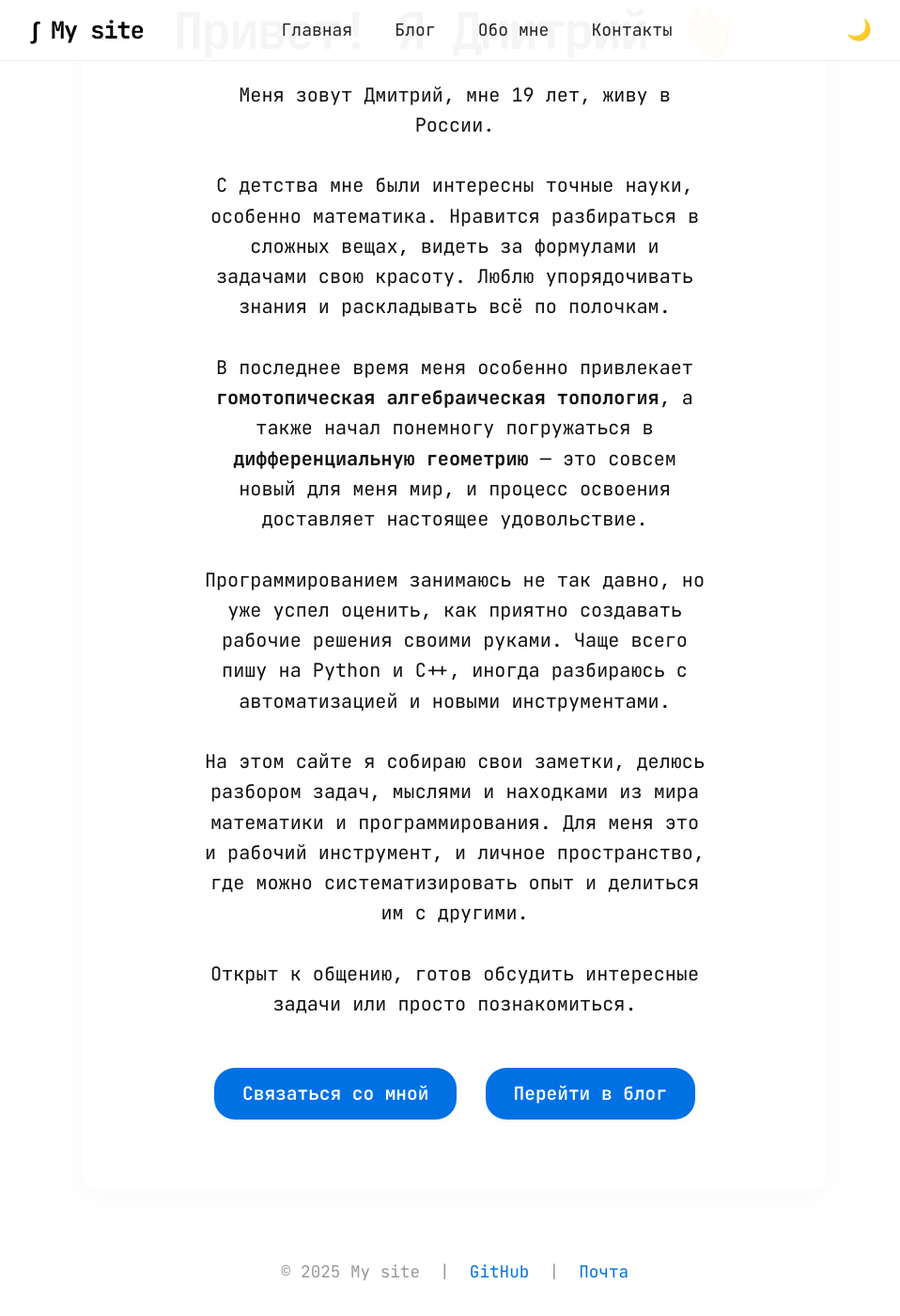
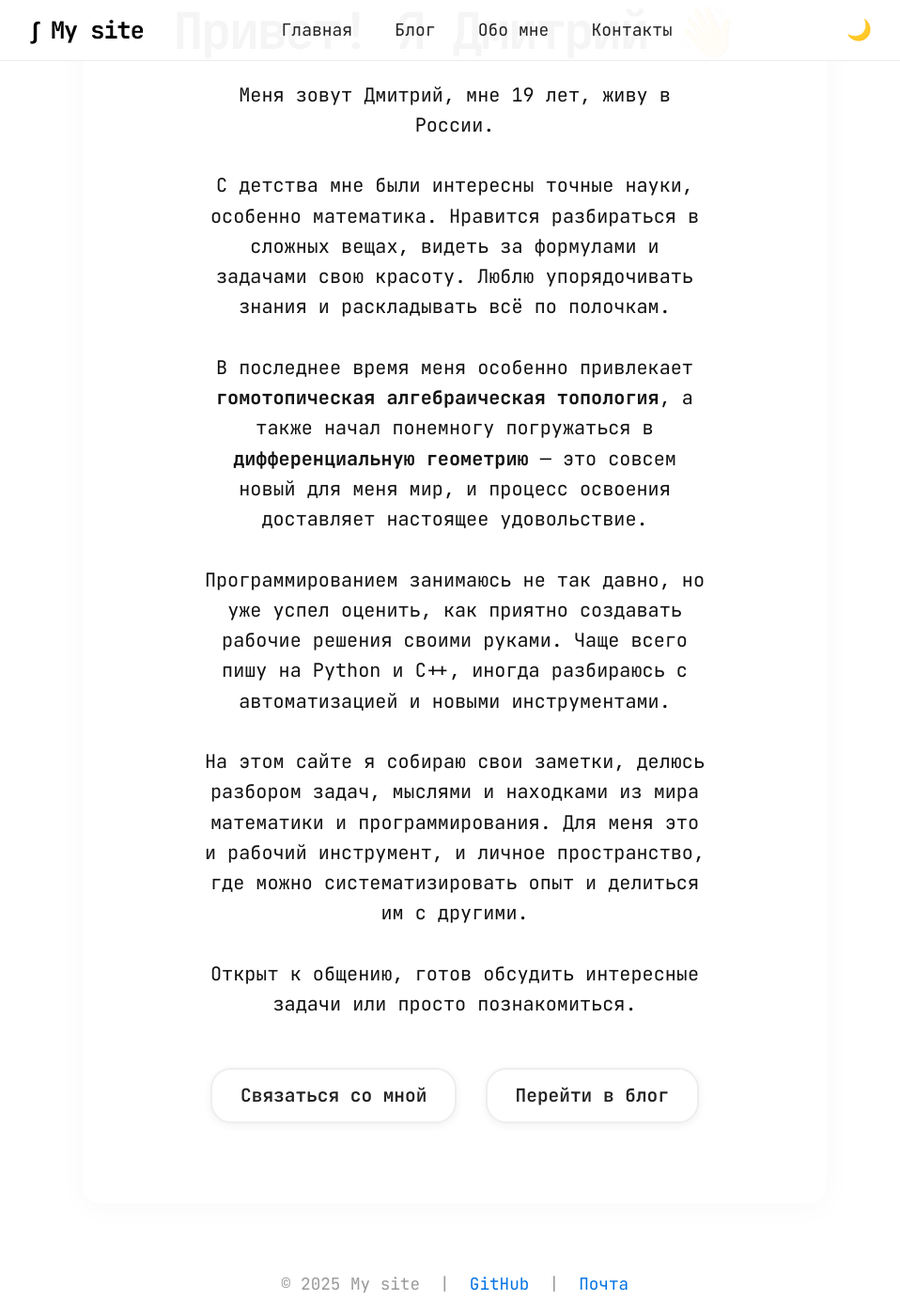
Before and after one commit to dshohlov/my-site, a Jekyll site: the page built from about.md, in a window 1280 px wide and 1400 px high, scrolled down 199 px. Shown: the whole window at 94% size, without its empty margins (156-1114 px from the left). Built offline with Jekyll 4.4.1, drawn with Linux system fonts in a browser that asks for light colours.

Commit message:
Поменял кнопки

```diff
--- a/assets/style.css
+++ b/assets/style.css
@@ -160,23 +160,6 @@ body.dark-theme .hero-desc {
   color: #fff; /* Белый текст на тёмной */
 }
 
-.button-main {
-  display: inline-block;
-  background: #0071e3;
-  color: #fff !important;
-  padding: 12px 30px;
-  border-radius: 22px;
-  font-size: 1.08em;
-  font-weight: 600;
-  box-shadow: 0 2px 10px rgba(0,0,0,0.04);
-  text-decoration: none;
-  margin-top: 12px;
-  transition: background 0.18s;
-}
-.button-main:hover {
-  background: #0051a8;
-  color: #fff;
-}
 
 /* Блог-карточки */
 .blog-list {
@@ -254,3 +237,90 @@ body.dark-theme .hero-desc {
   .button-main { font-size: 0.98em; padding: 10px 18px; }
   .blog-card { padding: 18px 10px; }
 }
+.button-main {
+  display: inline-block;
+  background: #fff;            /* белый фон */
+  color: #222 !important;      /* чёрный текст */
+  padding: 12px 30px;
+  border-radius: 22px;
+  font-size: 1.08em;
+  font-weight: 600;
+  box-shadow: 0 2px 10px rgba(0,0,0,0.06);
+  text-decoration: none;
+  margin-top: 12px;
+  border: none;
+  border: 2.5px solid #eee;   /* аккуратная рамка */
+  transition:
+    background 0.18s,
+    color 0.18s,
+    border 0.18s,
+    box-shadow 0.18s,
+    filter 0.25s;
+  position: relative;
+  overflow: hidden;
+  z-index: 1;
+}
+
+/* Для тёмной темы: белый текст на белой кнопке */
+body.dark-theme .button-main {
+  color: #fff !important;
+  background: #232336;
+  border: 2.5px solid #333;
+}
+
+/* Радужный градиент при наведении */
+.button-main::before {
+  content: "";
+  position: absolute;
+  top: 0; left: 0; right: 0; bottom: 0;
+  z-index: 0;
+  background: linear-gradient(90deg,
+    #ff355e, #fffd37, #1fd655, #0095ff, #6e0dd0, #ff355e);
+  opacity: 0;
+  transition: opacity 0.32s, filter 0.21s;
+  border-radius: 22px;
+  filter: blur(0.5px) saturate(1.15);
+}
+
+/* Наведение — появление градиента */
+.button-main:hover::before,
+.button-main:focus::before {
+  opacity: 1;
+  animation: rainbow-move 2.2s linear infinite;
+}
+
+.button-main:hover,
+.button-main:focus {
+  color: #fff !important;
+  background: transparent;
+  border-color: transparent;
+  box-shadow: 0 4px 32px rgba(255,50,220,0.08), 0 0 0 3px rgba(255,0,170,0.08);
+  outline: none;
+}
+
+.button-main span, .button-main svg {
+  position: relative;
+  z-index: 2;
+}
+
+/* Внутренний текст всегда над градиентом */
+.button-main > * {
+  position: relative;
+  z-index: 2;
+}
+
+@keyframes rainbow-move {
+  0%   { background-position: 0% 50%; }
+  100% { background-position: 200% 50%; }
+}
+
+/* Для надписи была всегда читаема */
+.button-main {
+  mix-blend-mode: normal;
+}
+.button-main:hover, .button-main:focus {
+  text-shadow: 0 1px 8px #2229, 0 0 2px #fff5;
+}
+body.dark-theme .button-main:hover, body.dark-theme .button-main:focus {
+  text-shadow: 0 1px 8px #fff, 0 0 2px #fff;
+}
```
